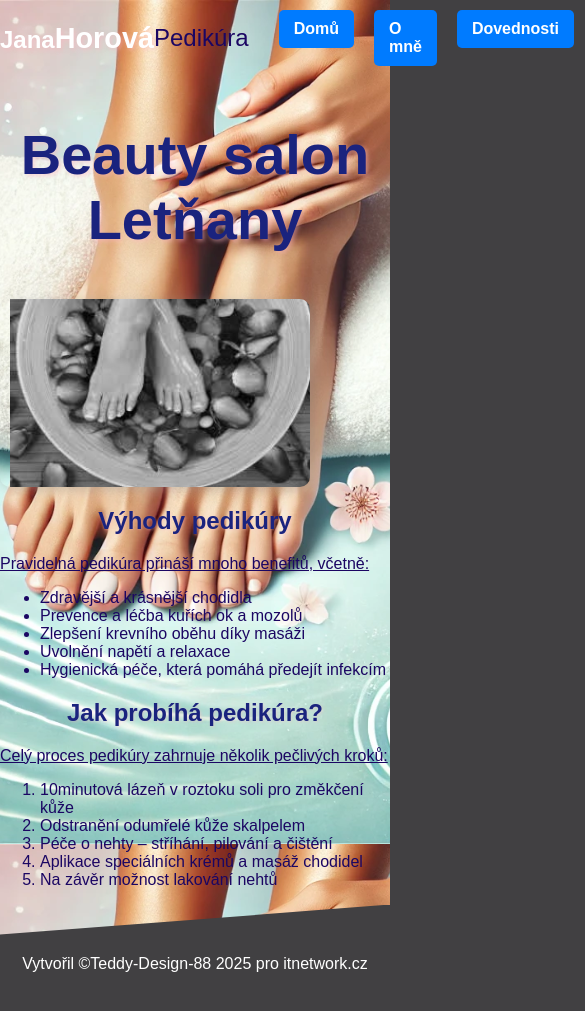
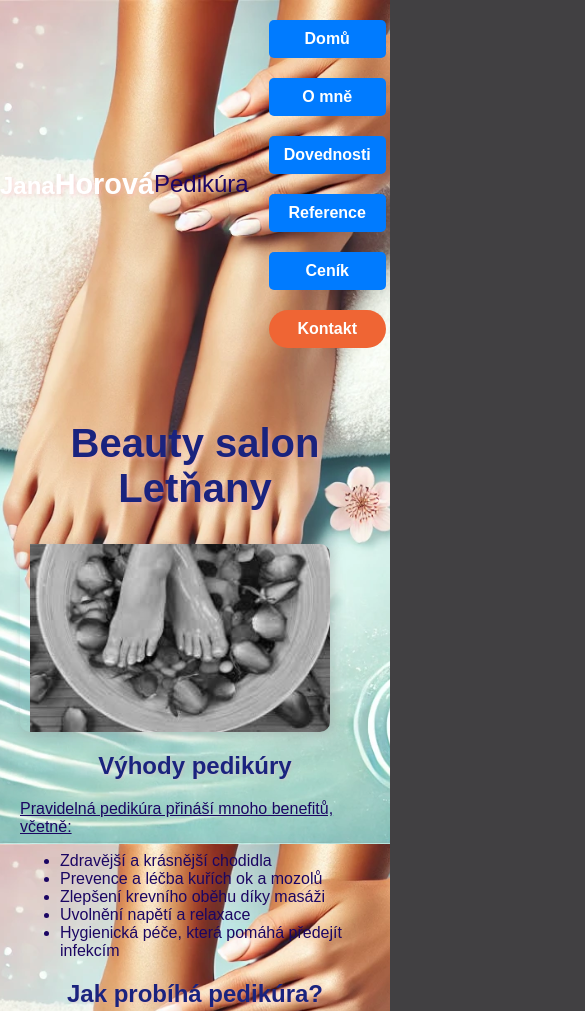
Before and after one commit to Teddy-design-88/pedikura, a plain HTML site: page index.html in a window 390 px wide. Shown: the top 1011 px of the page, 585 px wide, since content can reach past the window. Drawn offline with Linux system fonts and the light colour scheme; a web font is replaced by a local one.

Commit message:
Add files via upload

```diff
--- a/styl.css
+++ b/styl.css
@@ -182,3 +182,37 @@ footer a {
     color: white; /* Barva odkazu ve footeru */
     text-decoration: none; /* Bez podtržení odkazu */
 } /* Zavírací závorka pro pravidlo odkazu ve footeru */
+
+/* MEDIA QUERY pro mobilní zařízení */
+@media (max-width: 768px) {
+    /* Úprava menu pro mobilní zařízení */
+    nav ul {
+        flex-direction: column; /* Menu se přepne na vertikální */
+        width: 100%; /* Menu zaujme celou šířku */
+        text-align: center; /* Zarovnání textu do středu */
+    }
+
+    nav ul li {
+        margin: 10px 0; /* Okraje mezi položkami menu */
+    }
+
+    /* Úprava velikosti hlavního nadpisu pro mobilní verzi */
+    h1 {
+        font-size: 2.5em;
+    }
+
+    /* Úprava paddingu pro mobilní zařízení */
+    article {
+        padding: 20px 20px 10px 20px; /* Menší padding pro mobilní zařízení */
+    }
+
+    footer {
+        padding: 30px 0 0 0; /* Menší padding pro footer na mobilu */
+    }
+
+    /* Zajištění pozadí pro mobilní zařízení */
+    body {
+        background: url("obrazky/pozadi.jpg") no-repeat center center fixed; /* Zajištění pozadí pro mobilní zařízení */
+        background-size: cover; /* Zajištění pokrytí celé obrazovky */
+    }
+}
```
